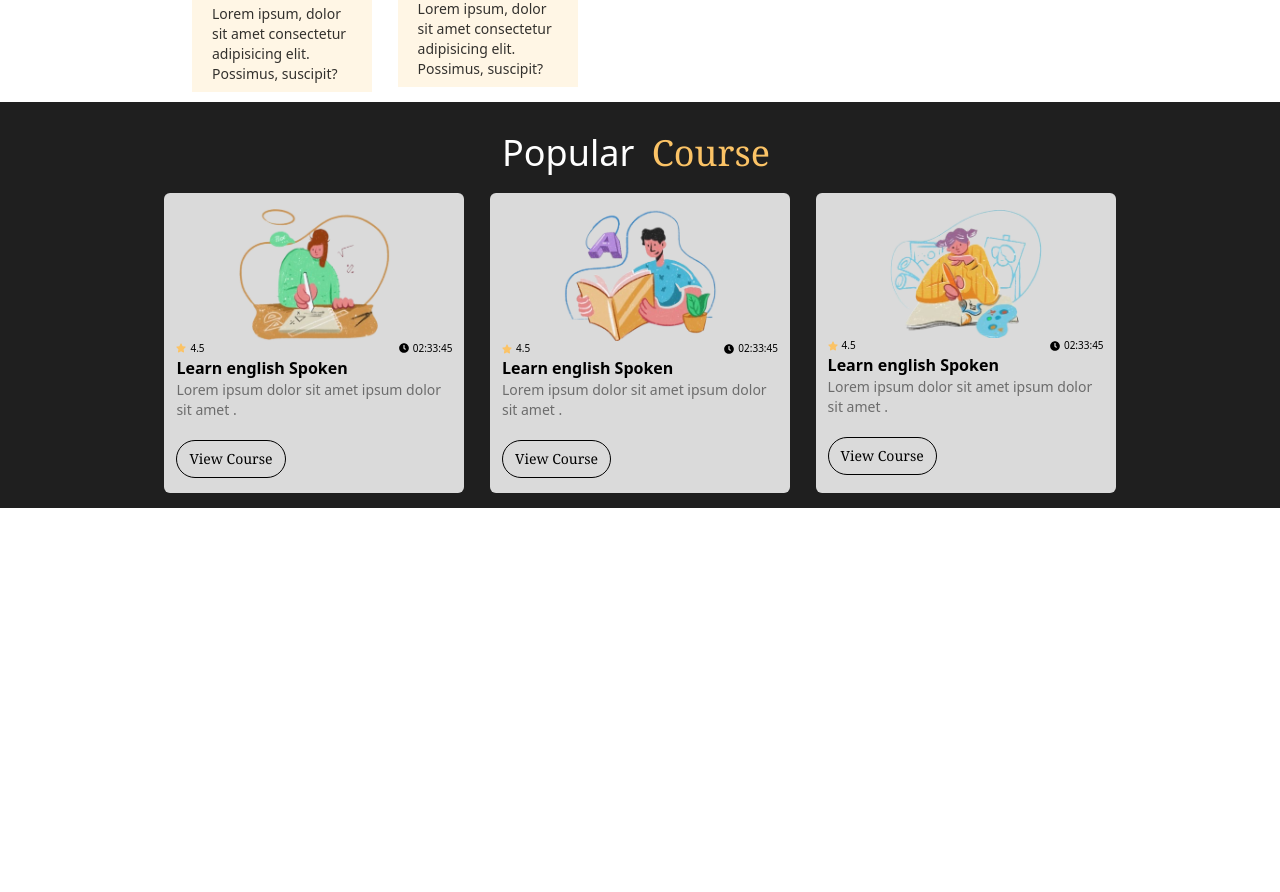
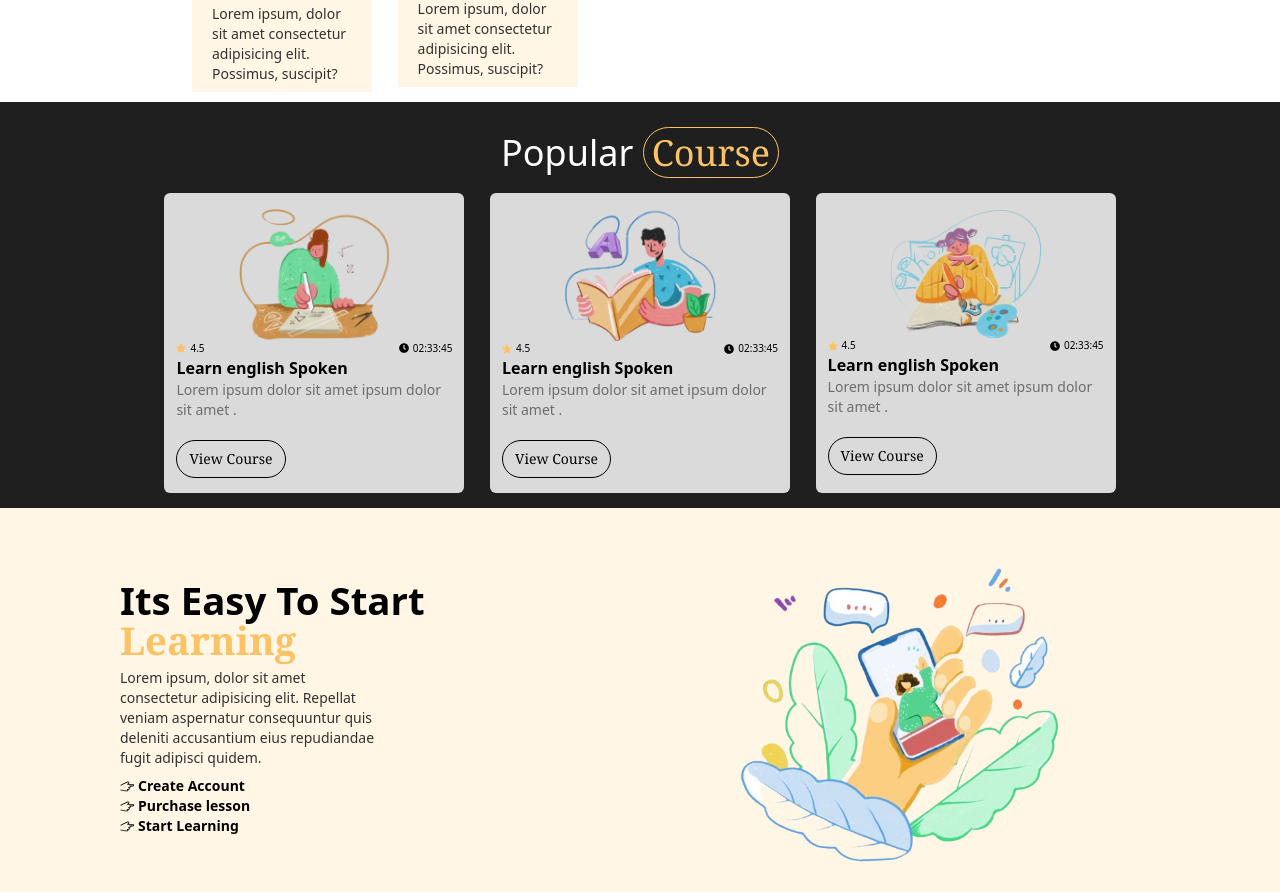
Before and after one commit to Aniket-Patidar/lmsfrontend, a Next.js app: page / in a window 1280 px wide. Shown: the part 1783-2675 px from the top of the page. Before the commit the page ends 2291 px from the top, so only its background shows below. Built offline with nearby package versions, Linux system fonts and the light colour scheme.

Commit message:
section6

```diff
--- a/src/pages/index.jsx
+++ b/src/pages/index.jsx
@@ -5,9 +5,10 @@ import { FaArrowTrendUp } from "react-icons/fa6";
 const inter = Inter({ subsets: ["latin"] });
 import { FaStar } from "react-icons/fa6";
 import { FaClock } from "react-icons/fa";
+import { TfiHandPointRight } from "react-icons/tfi";
 export default function Home() {
   return (
-    <div className="min-h-100vh bg-c3">
+    <div className="bg-c3">
       <div className=" bg-c1 h-fit w-[100vw] px-5 pt-[10px] md:px-[120px] md:pt-[31px] overflow-hidden">
         <Navbar />
         <div className="main">
@@ -148,7 +149,7 @@ export default function Home() {
       <div className="section5 bg-c2 min-h-[50vh]  py-[15px] px-5 pt-[10px] md:px-[120px] md:pt-[31px] text-white">
         <h1 className="text-center text-4xl capitalize mb-[20px]">
           Popular{" "}
-          <span className="border-red-500 px-2 rounded-full text-center text-c1 font-serif w-fit">
+          <span className="border border-c1 px-2 rounded-full text-center text-c1 font-serif w-fit">
             course
           </span>
         </h1>
@@ -186,7 +187,7 @@ export default function Home() {
               src="./4.png"
               alt=""
             />
-              <div className="flex justify-between text-[10px]">
+            <div className="flex justify-between text-[10px]">
               <div className="flex items-center gap-1">
                 <FaStar className="text-c1" />
                 <p>4.5</p>
@@ -196,7 +197,6 @@ export default function Home() {
                 <p> 02:33:45</p>
               </div>
             </div>
-
 
             <h1 className="text-md font-semibold ">Learn english Spoken</h1>
             <p className="text-sm opacity-[.5]">
@@ -213,7 +213,7 @@ export default function Home() {
               src="./5.png"
               alt=""
             />
-                 <div className="flex justify-between text-[10px]">
+            <div className="flex justify-between text-[10px]">
               <div className="flex items-center gap-1">
                 <FaStar className="text-c1" />
                 <p>4.5</p>
@@ -223,7 +223,6 @@ export default function Home() {
                 <p> 02:33:45</p>
               </div>
             </div>
-
 
             <h1 className="text-md font-semibold ">Learn english Spoken</h1>
             <p className="text-sm opacity-[.5]">
@@ -235,6 +234,38 @@ export default function Home() {
           </div>
         </div>
       </div>
+
+      <div className="section6 py-[15px] px-5 pt-[10px] md:px-[120px] md:pt-[31px] flex flex-col  md:flex-row items-center justify-center">
+        <div className="md:w-[50%] w-full ">
+          <h1 className="font-extrabold  md:inline-block md:font-semibold md:text-[3vw] capitalize text-center md:text-left text-4xl mb-2">
+            its easy to start <br className="hidden md:inline" />
+            <span className="text-c1 font-serif border border-c1 rounded-full px-2 py-1 md:border-0 md:px-0 md:py-0">Learning</span>
+          </h1>
+
+          <p className="opacity-[.8] text-md md:text-sm  md:w-1/2 mb-2">
+            Lorem ipsum, dolor sit amet consectetur adipisicing elit. Repellat
+            veniam aspernatur consequuntur quis deleniti accusantium eius
+            repudiandae fugit adipisci quidem.
+          </p>
+          <ol>
+            <li className="text-sm font-semibold flex items-center gap-1">
+              <TfiHandPointRight />
+              <span className="">Create Account</span>
+            </li>
+            <li className="text-sm font-semibold flex items-center gap-1">
+              <TfiHandPointRight />
+              <span>Purchase lesson</span>
+            </li>
+            <li className="text-sm font-semibold flex items-center gap-1">
+              <TfiHandPointRight />
+              <span>Start Learning</span>
+            </li>
+          </ol>
+        </div>
+        <div className="md:w-[50%] w-full">
+          <img src="./6.png" className="w-[55vw] md:w-[25vw] mx-auto " alt="" />
+        </div>
+      </div>
     </div>
   );
 }
```
